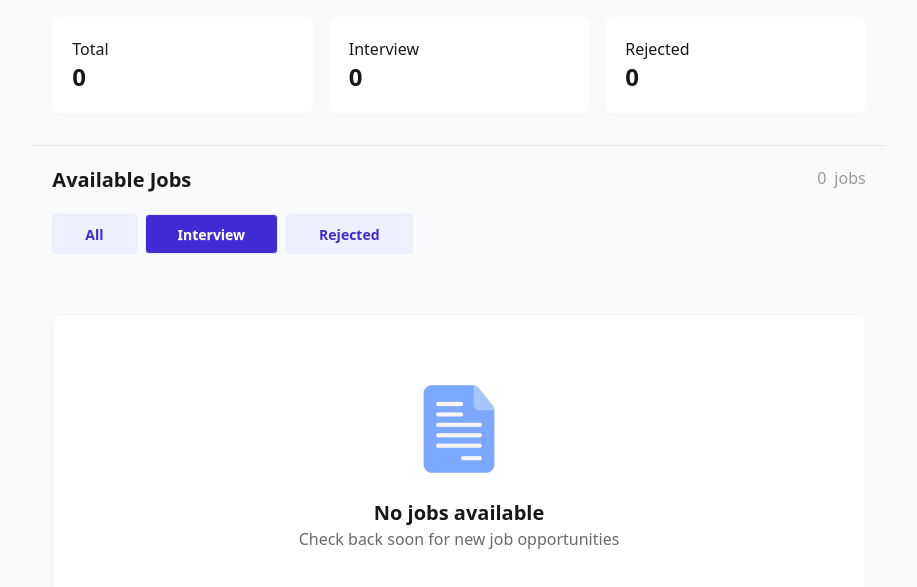
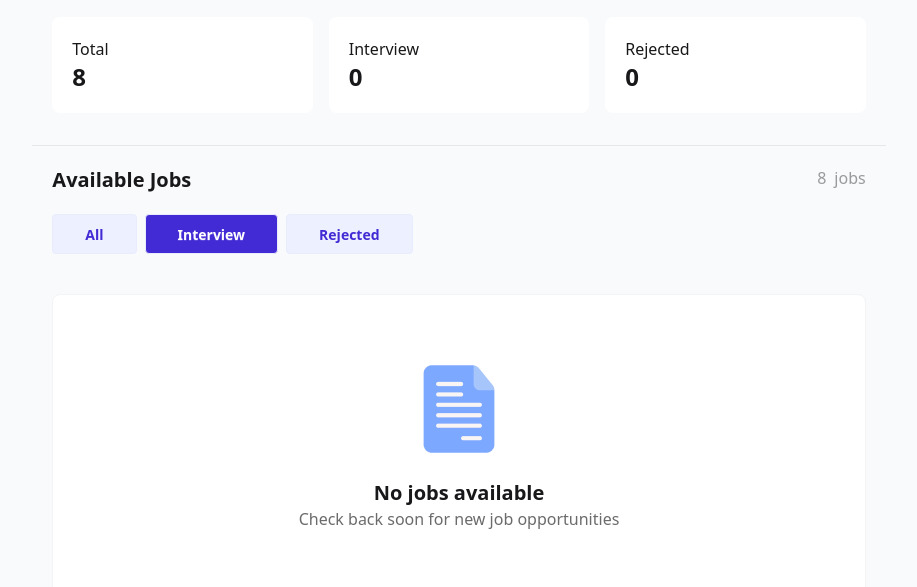
Before and after one commit to sakibahamedsihab/job-tracker, a plain HTML site: page index.html in a window 1280 px wide. Both pictures are taken after a click on the button "Interview". Shown: the part 71-658 px from the top of the page, without its empty margins (181-1098 px from the left). Drawn offline with nearby package versions, Linux system fonts and the light colour scheme.

Commit message:
Everything is perfectly working. Need to polish things here and there

```diff
--- a/index.html
+++ b/index.html
@@ -265,7 +265,7 @@
              </div>
         </section>
 
-        <section id="hidden-section" class="w-8/12 mx-auto p-5 space-y-5 hidden">
+        <section id="hidden-section" class="w-8/12 mx-auto px-5 space-y-5 hidden">
             <div class="flex flex-col justify-center items-center gap-5 border border-gray-100 rounded-lg p-16 bg-white ">
                 <div>
                     <img src="./jobs.png" alt="">
--- a/script.js
+++ b/script.js
@@ -39,8 +39,16 @@ function tabFilter(navBtnPressed) {
 
 // CALCULATE COUNT FUNCTION
 function calculateCount(){
-    const currentCards = document.querySelectorAll('#all-card-container .info-card')
+    const total = document.querySelectorAll('#all-card-container .info-card').length;
+    totalEl.textContent = total;
+    const interview = document.querySelectorAll('[data-type="interview"]').length
+    // console.log(interview)
+    interviewEl.textContent = interview;
+    const rejected = document.querySelectorAll('[data-type="rejected"]').length
+    rejectedEl.textContent = rejected;
+    jobEl.textContent = total;
 }
+calculateCount()
 
 allCards.forEach((card) => {
     const interviewBtn = card.querySelector('.interview-btn');
```
